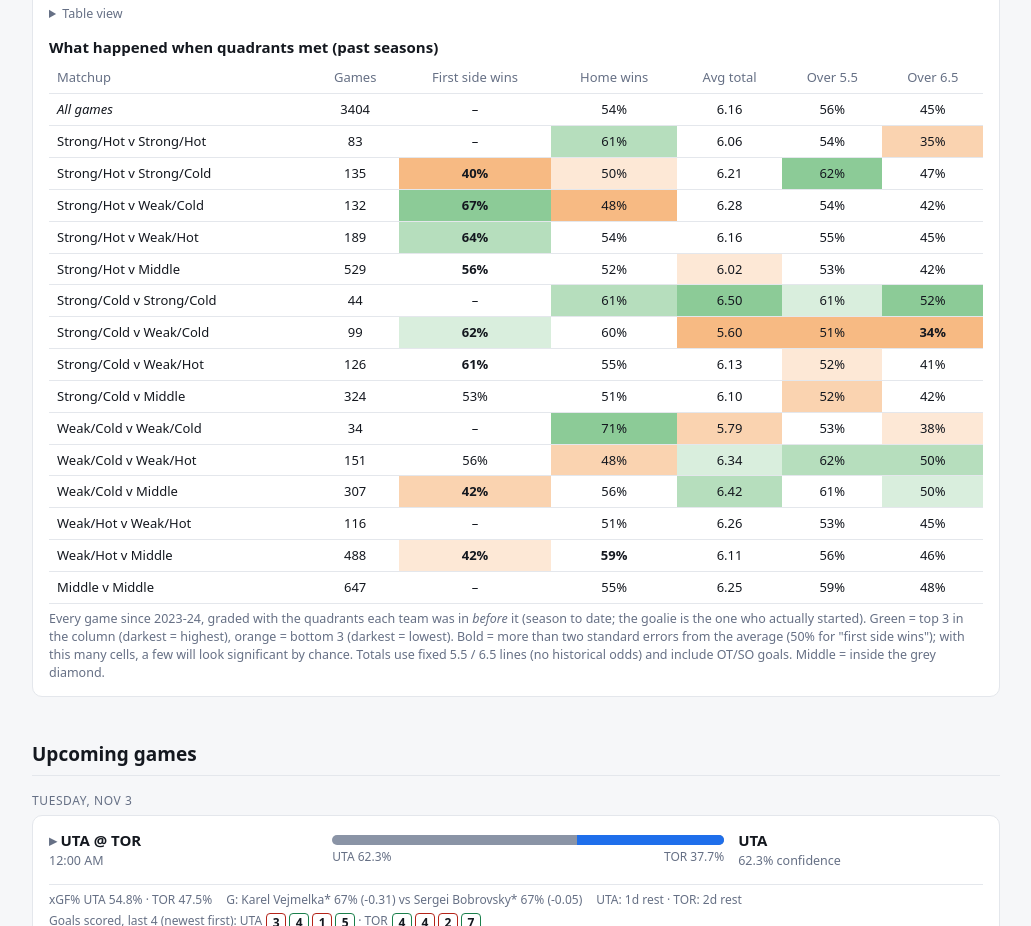
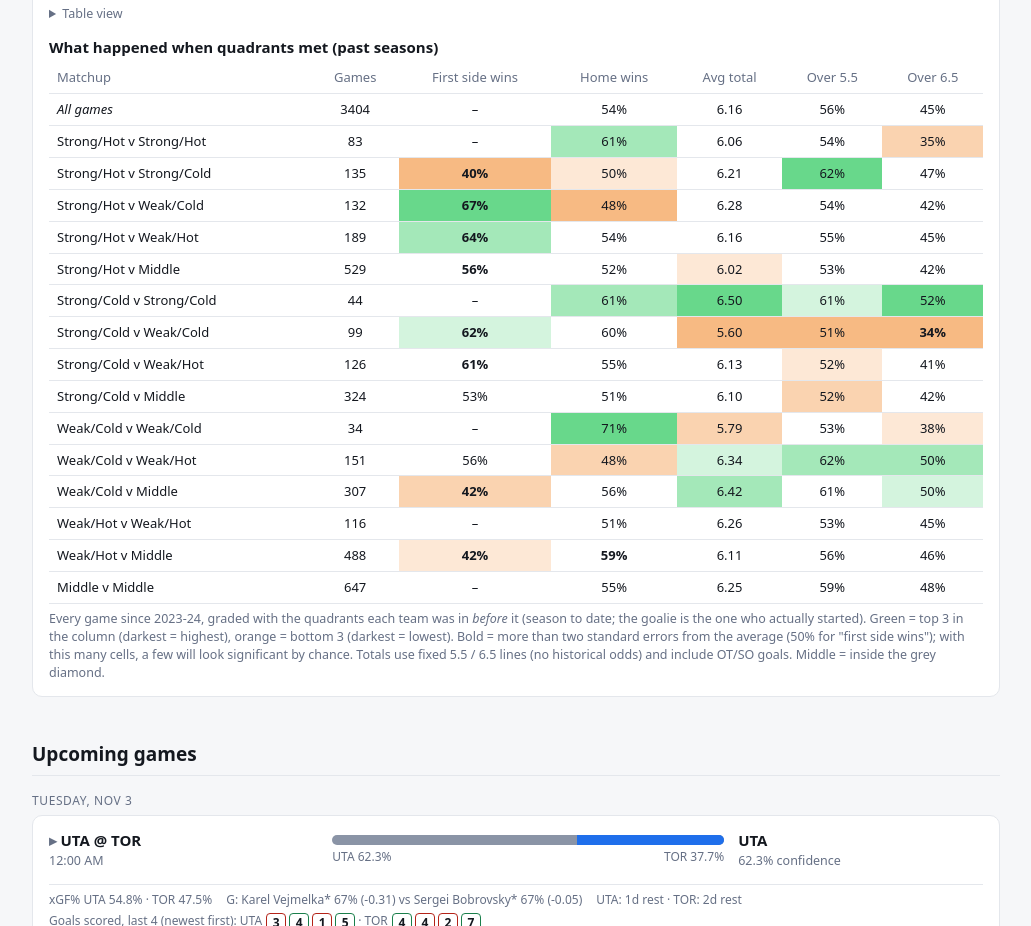
Before and after one commit to BackwardsHAT123/nhl-matchup, a plain HTML site: page docs/index.html in a window 1280 px wide. Shown: the part 1072-1998 px from the top of the page, without its empty margins (124-1155 px from the left). Drawn offline with Linux system fonts and the light colour scheme.

Commit message:
Quadrant table: more vivid green steps so highest reads strongest
Co-Authored-By: Claude Sonnet 5.5 <noreply@anthropic.com>

```diff
--- a/docs/index.html
+++ b/docs/index.html
@@ -302,7 +302,7 @@ Promise.all([fetch("data/summary.json").then(r=>r.json()),fetch("data/prediction
         // top 3 of each column: stepped green (darkest = highest); bottom 3: stepped orange (darkest = lowest)
         sh=k=>{const vs=QL.cells.map(r=>r[k]).filter(v=>v!=null),st=[.55,.35,.18];
           return v=>{if(v==null)return"";const hi=vs.filter(x=>x>v).length,lo=vs.filter(x=>x<v).length;
-            return hi<3?`background:rgba(46,160,67,${st[hi]});`:lo<3?`background:rgba(240,130,30,${st[lo]});`:""}},
+            return hi<3?`background:rgba(40,200,90,${[.7,.42,.2][hi]});`:lo<3?`background:rgba(240,130,30,${st[lo]});`:""}},
         S5={A_win:sh("A_win"),home_win:sh("home_win"),avg_total:sh("avg_total"),over55:sh("over55"),over65:sh("over65")},
         c=(k,zk,r,f=p1)=>`<td style="${S5[k](r[k])}${Math.abs(r[zk]||0)>=2?'font-weight:700':''}">${f(r[k])}</td>`;
       $("quadtable").innerHTML=`<table><tr><th>Matchup</th><th>Games</th><th>First side wins</th><th>Home wins</th><th>Avg total</th><th>Over 5.5</th><th>Over 6.5</th></tr>
```
